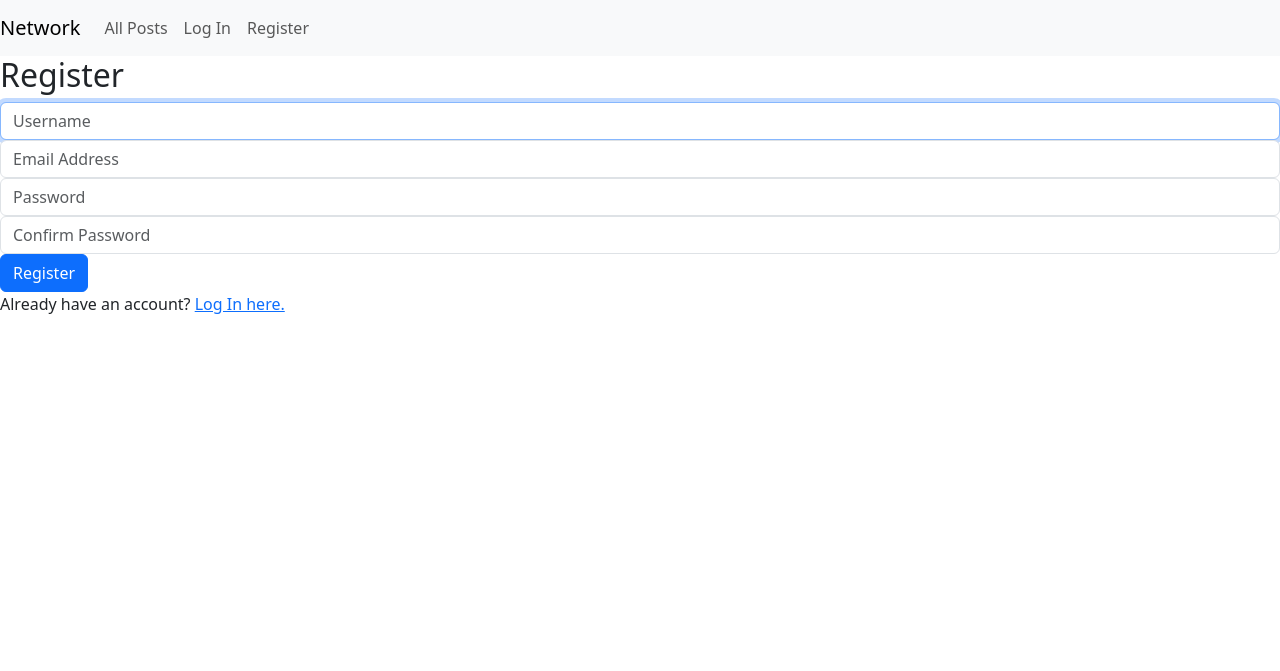
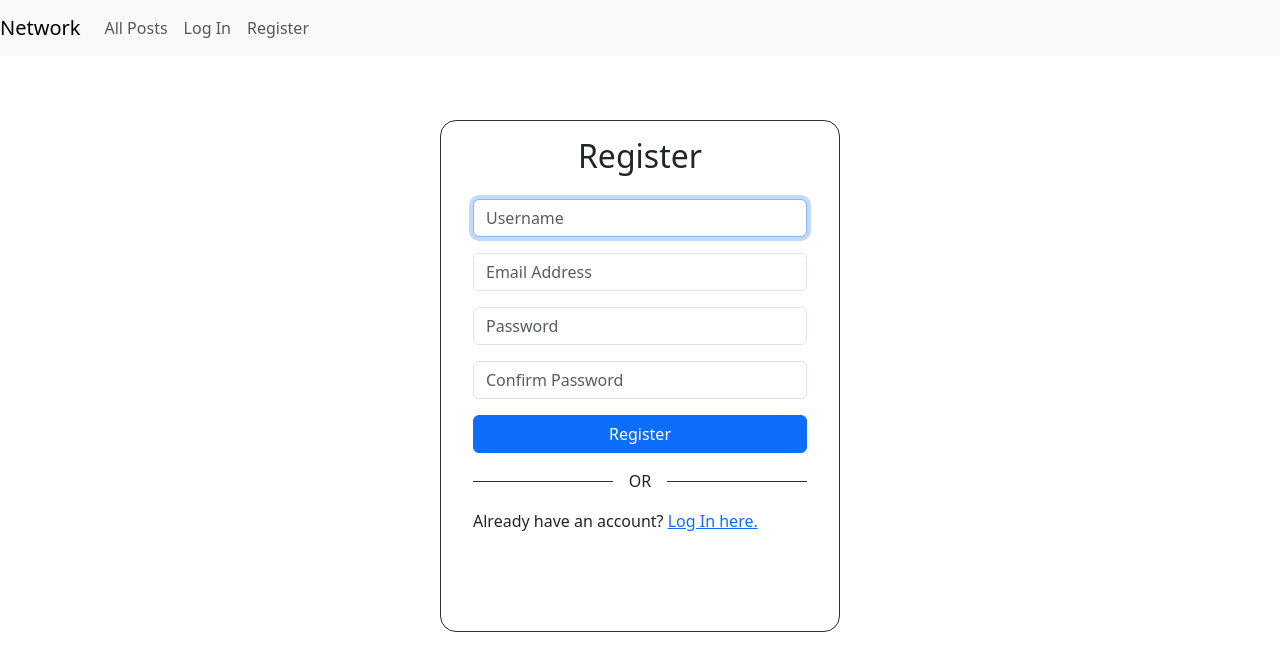
Before and after one commit to SOBAN7AKRAM/network, a Django app: page /register in a window 1280 px wide. Shown: the top 671 px of the page. Run offline with Django 3.2, Linux system fonts and the light colour scheme.

```diff
--- a/network/static/network/styles.css
+++ b/network/static/network/styles.css
@@ -1,3 +1,69 @@
+.registrationBox {
+  display: flex;
+  height: 32rem;
+  width: 25rem;
+  flex-direction: column;
+  border: 1.5px solid rgb(49, 46, 46);
+  border-radius: 1rem;
+  gap: 1rem;
+  padding: 1rem 2rem;
+  margin: 4rem auto;
+}
 
+.form {
+  display: flex;
+  flex-direction: column;
+  gap: 1rem;
+}
+
+.alignText {
+  text-align: center;
+}
+
+.alert-danger {
+  padding-top: 0.2rem;
+  padding-bottom: 0.2rem;
+}
+
+.OR {
+  display: flex;
+  flex-direction: row;
+  gap: 1rem;
+}
+
+.line {
+  width: 10rem;
+  height: 1px;
+  background-color: rgb(49, 46, 46);
+  margin: auto 0rem;
+}
+
+.heading {
+  margin: 1rem;
+}
+
+#newPostBtn {
+  margin: 1rem;
+  padding-left: 2rem;
+  padding-right: 2rem;
+}
+
+.allPostHeader {
+  display: flex;
+  flex-direction: row;
+  justify-content: space-between;
+}
+
+#postContent {
+  height: 20rem;
+}
+
+#newPostBox {
+  padding: 2rem;
+}
+
+#postSubmitBtn {
+  width: 10rem;
+}
 
 /*# sourceMappingURL=styles.css.map */
--- a/network/static/network/styles.scss
+++ b/network/static/network/styles.scss
@@ -3,3 +3,61 @@ $lightTurtle: #6BBD99;
 $darkPaleTurtle: #AECFA4;
 $lightPaleTurtle: #C4E8C2;
 $sailingRed: #E65C4F;
+$lightBlack: rgb(49, 46, 46);
+
+.registrationBox{
+    display: flex;
+    height: 32rem;
+    width: 25rem;
+    flex-direction: column;
+    border: 1.5px solid $lightBlack;
+    border-radius: 1rem;
+    gap: 1rem;
+    padding: 1rem 2rem;
+    margin: 4rem auto;
+}
+.form{
+    display: flex;
+    flex-direction: column;
+    gap: 1rem;
+}
+.alignText{
+    text-align: center;
+}
+.alert-danger{
+    padding-top: 0.2rem;
+    padding-bottom: 0.2rem;
+}
+.OR{
+    display: flex;
+    flex-direction: row;
+    gap: 1rem;
+}
+.line{
+    width: 10rem;
+    height: 1px;
+    background-color: $lightBlack;
+    margin: auto 0rem;
+}
+.heading{
+    margin: 1rem;
+}
+#newPostBtn{
+    margin: 1rem;
+    padding-left: 2rem;
+    padding-right: 2rem;
+}
+.allPostHeader{
+    display: flex;
+    flex-direction: row;
+    justify-content: space-between;
+}
+#postContent{
+    height: 20rem;
+}
+#newPostBox{
+    padding: 2rem;
+}
+#postSubmitBtn{
+    width: 10rem;
+}
--- a/network/templates/network/register.html
+++ b/network/templates/network/register.html
@@ -2,29 +2,38 @@
 
 {% block body %}
 
-    <h2>Register</h2>
+    <div class="registrationBox">
 
-    {% if message %}
-        <div>{{ message }}</div>
+        <h2 class="alignText">Register</h2>
+
+        {% if message %}
+        <div class="alert alert-danger">{{ message }}</div>
     {% endif %}
 
-    <form action="{% url 'register' %}" method="post">
+    <form action="{% url 'register' %}" method="post" id="registrationForm" class="form">
         {% csrf_token %}
         <div class="form-group">
-            <input class="form-control" autofocus type="text" name="username" placeholder="Username">
+            <input class="form-control" autofocus type="text" name="username" placeholder="Username" required>
         </div>
         <div class="form-group">
-            <input class="form-control" type="email" name="email" placeholder="Email Address">
+            <input class="form-control" type="email" name="email" placeholder="Email Address" required>
         </div>
         <div class="form-group">
-            <input class="form-control" type="password" name="password" placeholder="Password">
+            <input class="form-control" type="password" name="password" placeholder="Password" required>
         </div>
         <div class="form-group">
-            <input class="form-control" type="password" name="confirmation" placeholder="Confirm Password">
+            <input class="form-control" type="password" name="confirmation" placeholder="Confirm Password" required>
         </div>
         <input class="btn btn-primary" type="submit" value="Register">
     </form>
-
-    Already have an account? <a href="{% url 'login' %}">Log In here.</a>
+    <div class="OR">
+        <div class="line"></div>
+        <div>OR</div>
+        <div class="line"></div>
+    </div>
+    <div class="already">
+        Already have an account? <a href="{% url 'login' %}">Log In here.</a>
+    </div>
+</div>
 
 {% endblock %}
--- a/network/views.py
+++ b/network/views.py
@@ -16,10 +16,26 @@ import json
 def index(request):
     return render(request, "network/index.html")
 
-@login_required
+# @login_required
 def new_post(request):
-    pass
-
+    if not request.user.is_authenticated:
+        return JsonResponse({"error": "User not authenticated"}, status=403)
+    if request.method != "POST":
+        return JsonResponse({"error" : "POST request required"}, status=400)
+    try:
+        data = json.loads(request.body.decode('utf-8'))
+    except json.JSONDecodeError as e:
+        return JsonResponse({"error": f"Invalid JSON: {str(e)}"}, status=400)
+    content = data.get('postContent')
+    timestamp = data.get('datetime')
+    postedBy = request.user
+    likes = 0
+    if not content or content.strip() == "" or not timestamp:
+        return JsonResponse({"error" : "Post content or datetime required"}, status = 400)
+    dateAndTime = datetime.fromtimestamp(timestamp/ 1000.0)
+    post = Post.objects.create(postedBy = postedBy, content = content, dateAndTime = dateAndTime, likes = likes)
+    post.save()
+    return JsonResponse({"success" : "Posted Successfully"}, status = 201)
 def get_posts(request):
     pass
 
@@ -58,6 +74,7 @@ def register(request):
         # Ensure password matches confirmation
         password = request.POST["password"]
         confirmation = request.POST["confirmation"]
+
         if password != confirmation:
             return render(request, "network/register.html", {
                 "message": "Passwords must match."
```
Also changed, not shown: network/static/network/script.js (+70 -0 lines), network/templates/network/index.html (+18 -0 lines), network/templates/network/login.html (+14 -6 lines), db.sqlite3, 1 other file.
